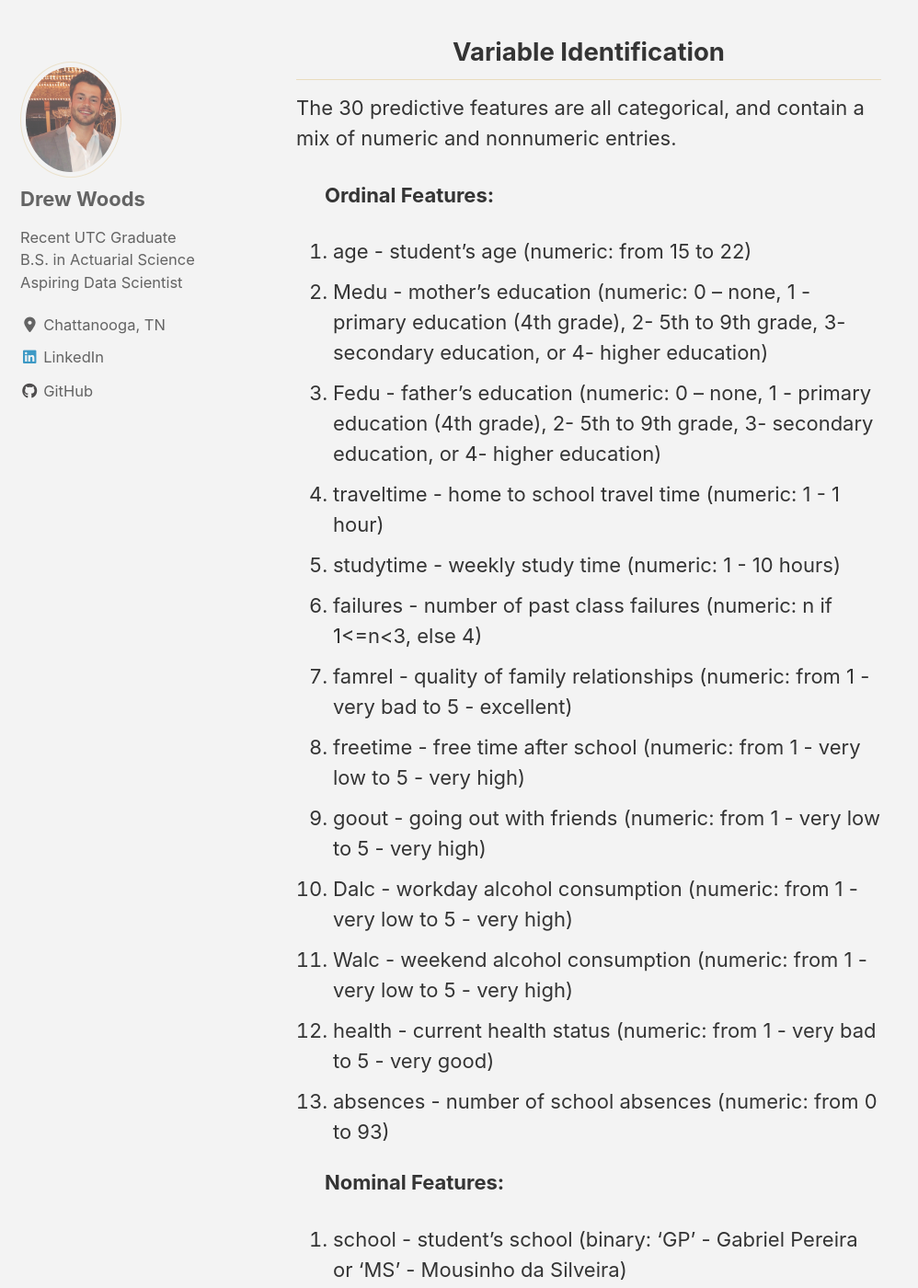
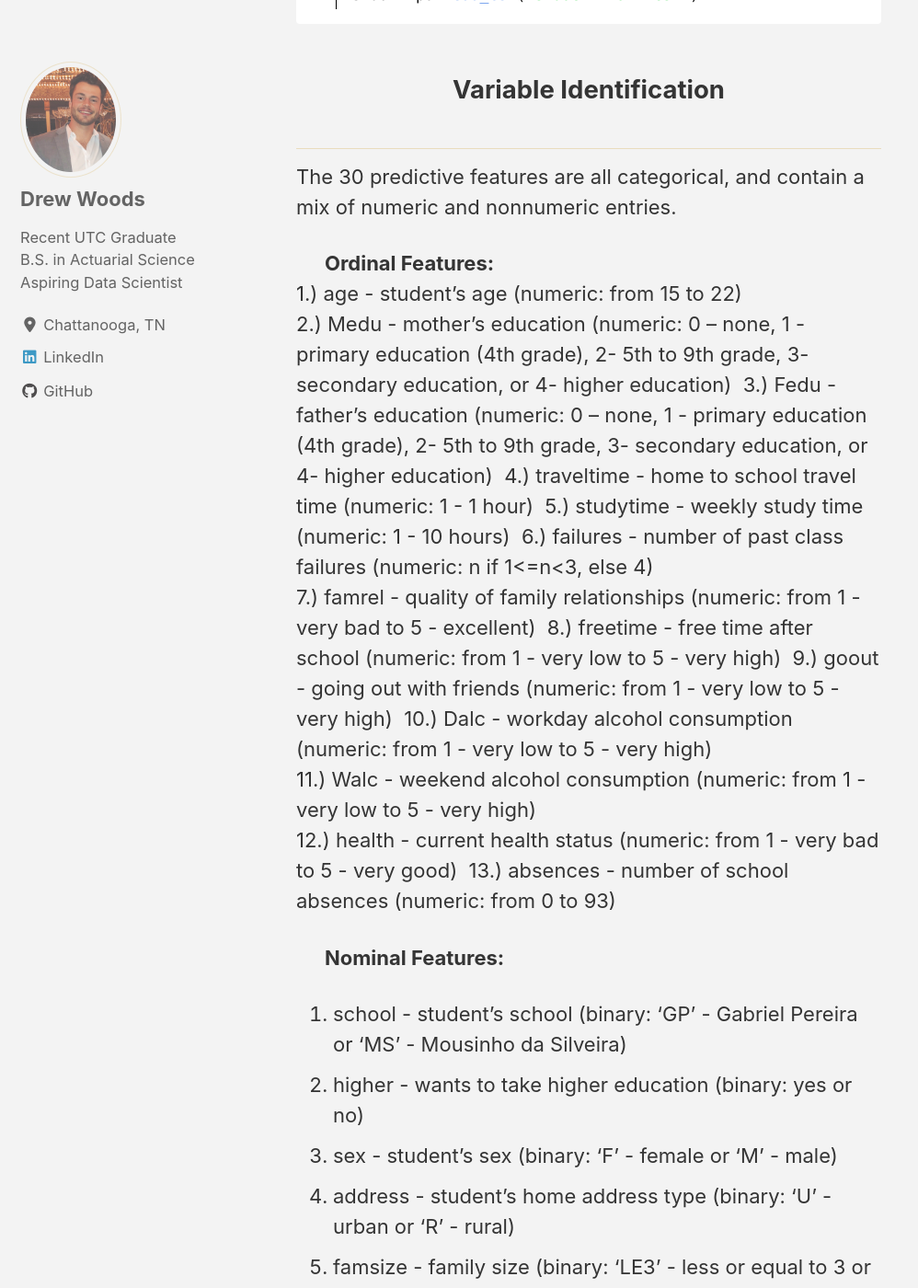
Before and after one commit to backdoordata/backdoordata.github.io, a Jekyll site: the page built from _posts/2020-03-22-Math_Students_ML.md, in a window 1280 px wide and 1400 px high, scrolled down 2241 px. Shown: the whole window at 92% size, without its empty margins (0-998 px from the left). Built offline with Jekyll 4.4.1, drawn with Linux system fonts in a browser that asks for light colours; cached includes are drawn as plain includes; nearby versions of some CDN libraries; some of the changed text lies outside the part shown.

Commit message:
ML Proj1

````diff
--- a/_posts/2020-03-22-Math_Students_ML.md
+++ b/_posts/2020-03-22-Math_Students_ML.md
@@ -45,24 +45,24 @@
 stud = pd.read_csv('student-math.csv')
 ```
 
-<h2><center>Variable Identification</center></h2>
+## <center>Variable Identification</center>
 
 The 30 predictive features are all categorical, and contain a mix of numeric and nonnumeric entries.
 
 &nbsp;&nbsp;&nbsp;&nbsp; **Ordinal Features:**
-1.	age - student's age (numeric: from 15 to 22)
-2.	Medu - mother's education (numeric: 0 – none, 1 - primary education (4th grade), 2-  5th to 9th grade, 3-  secondary education, or 4- higher education)
-3.	Fedu - father's education (numeric: 0 – none, 1 - primary education (4th grade), 2-  5th to 9th grade, 3-  secondary education, or 4- higher education)
-4.	traveltime - home to school travel time (numeric: 1 - 1 hour)
-5.	studytime - weekly study time (numeric: 1 - 10 hours)
-6.	failures - number of past class failures (numeric: n if 1<=n<3, else 4)
-7.	famrel - quality of family relationships (numeric: from 1 - very bad to 5 - excellent)
-8.	freetime - free time after school (numeric: from 1 - very low to 5 - very high)
-9.	goout - going out with friends (numeric: from 1 - very low to 5 - very high)
-10.	Dalc - workday alcohol consumption (numeric: from 1 - very low to 5 - very high)
-11.	Walc - weekend alcohol consumption (numeric: from 1 - very low to 5 - very high)
-12.	health - current health status (numeric: from 1 - very bad to 5 - very good)
-13.	absences - number of school absences (numeric: from 0 to 93)
+1.)	age - student's age (numeric: from 15 to 22)
+2.)	Medu - mother's education (numeric: 0 – none, 1 - primary education (4th grade), 2-  5th to 9th grade, 3-  secondary education, or 4- higher education)
+3.)	Fedu - father's education (numeric: 0 – none, 1 - primary education (4th grade), 2-  5th to 9th grade, 3-  secondary education, or 4- higher education)
+4.)	traveltime - home to school travel time (numeric: 1 - 1 hour)
+5.)	studytime - weekly study time (numeric: 1 - 10 hours)
+6.)	failures - number of past class failures (numeric: n if 1<=n<3, else 4)
+7.)	famrel - quality of family relationships (numeric: from 1 - very bad to 5 - excellent)
+8.)	freetime - free time after school (numeric: from 1 - very low to 5 - very high)
+9.)	goout - going out with friends (numeric: from 1 - very low to 5 - very high)
+10.)	Dalc - workday alcohol consumption (numeric: from 1 - very low to 5 - very high)
+11.)	Walc - weekend alcohol consumption (numeric: from 1 - very low to 5 - very high)
+12.)	health - current health status (numeric: from 1 - very bad to 5 - very good)
+13.)	absences - number of school absences (numeric: from 0 to 93)
 
 
 
@@ -96,7 +96,7 @@
 
 **At the top of the page is a link that will redirect you to the Kaggle post where this dataset can be found!**
 
-<h2><center>Univariate Analysis</center></h2>
+## <center>Univariate Analysis</center>
 The ordinal features are all integer values, and the nominal features are all strings. Let's take a look at the distributions of the numeric columns.
 
 
@@ -114,7 +114,7 @@
 
 The shift in distributions of the three grades is rather interesting. You can see how the grades were more spread out and typically worse in the first term (G1), the students started to pick their grades up a bit in the second term (G2), and then the final grade (G3) resembles a normal distribution (excluding the 0 values) with mean ~11.
 
-<h2><center>Bivariate Analysis</center></h2>
+## <center>Bivariate Analysis</center>
 
 To predict whether a student will either pass or fail, I need to define a threshold for G3. The minimum passing grade in the U.S. is typically considered to be a D-, so in our case, a 12/20 is the threshold for a minimum passing grade.
 *(In this section the target labels are pass or fail, but in following sections they will just be 0's and 1's.)*
@@ -243,7 +243,7 @@
 ![](/images/math_ML_imgs/sex_comparison.png)
 
 
-<h1><center>Data Cleaning</center></h1>
+# <center>Data Cleaning</center>
 With only 395 samples, I'd like to retain as many of them as possible. However, including underrepresented categories would ultimately result in a weak model.
 Let's take another look at the ones we saw earlier.
 
@@ -336,7 +336,7 @@
 
 There are still a few features I feel aren't relevant to passing a math class, but at this point, I cannot confirm that any of the remaining features won't be useful to the model.
 
-<h1><center>Model Selection</center></h1>
+# <center>Model Selection</center>
 * K-Nearest Neighbors
 * Suport Vector Classifier
 * Logistic Regression
@@ -431,7 +431,7 @@
 
 Logistic Regession and Random Forest seem to be the best two classifiers for the dataset. Both scored over 65% accuracy right out of the box with default parameters and no feature selection.
 
-<h1><center>Constructing The Models</center></h1>
+# <center>Constructing The Models</center>
 
 First I need to split the data into training and testing sets, and then I will build each model individually and compare their predictions on the testing set at the end.
 Here's what this will look like:
@@ -839,7 +839,7 @@
     LogReg Prediction Accuracy : 62.07 %
 
 
-<h1><center>Conclusion</center></h1>
+# <center>Conclusion</center>
 With this being my first project in machine learning, I was **very** determined to obtain a high accuracy model. After much effort, I've realized it can't be done.
 
 At first, I continued studying and researching random forest and logistic regression in attempt to improve these two models.
@@ -860,7 +860,7 @@
 
 Of course it would be very interesting (and just down-right cool) to be able to *accurately* predict any given students capabilities without ever looking at their transcripts, but our result is still valuable nonetheless. For instance, devoting a bit more time exploring this concept in depth, K-12 schools could potentially be able to make long term success predictions using nothing other than the student's early academic tendencies. Even more importantly, this could help educators identify the "at-risk" students early on so that they don't go unnoticed, and to help ensure they get the additional support and attention they need.
 
-<h2><center>Post-Op: Continued Study</center></h2>
+## <center>Post-Op: Continued Study</center>
 
 As I may have hinted towards, I wasn't exactly "satisified" with the conclusion of this study. Given how much time and effort I devoted to this, I wasn't quite ready to wave goodbye to my first project in machine learning just yet. I decided to narrow my search, and try to predict on a more *niche* group; the honor roll students.
 
````
Also changed, not shown: other parts of _posts/2020-03-22-Math_Students_ML.md (+12 -12 lines).
